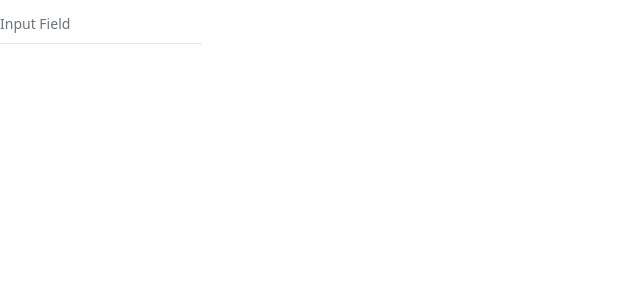
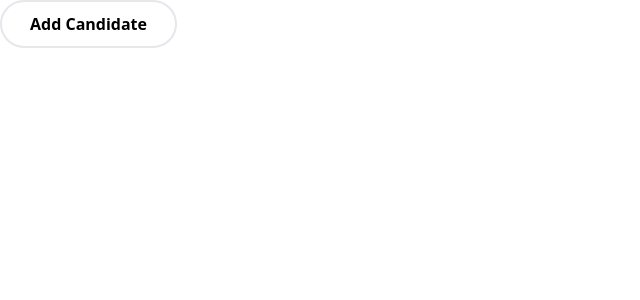
Before and after one commit to AlipsaSahooPS/LoginPage, a React (Vite) app: page / in a window 1280 px wide. Shown: the top 300 px of the page, without its empty margins (0-640 px from the left). Built offline with nearby package versions, Linux system fonts and the light colour scheme.

Commit message:
third commit

```diff
--- a/src/App.jsx
+++ b/src/App.jsx
@@ -7,13 +7,7 @@ const App = () => {
    return (
       <>
          {/* <FilledButton btnText="Click me" /> */}
-         <Input
-            width={30}
-            type="text"
-            lable="Input Field"
-            placeholder="Input Placeholder"
-         />
-         {/* <TransparentButton /> */}
+         <TransparentButton color="ps_black" />
       </>
       //remember I added custom colors in my tailwind config file, so you color names may differ
    );
--- a/src/Components/01Buttons/TransparentButton/TransparentButton.jsx
+++ b/src/Components/01Buttons/TransparentButton/TransparentButton.jsx
@@ -1,12 +1,10 @@
-const Button = () => {
+const Button = ({ color }) => {
+   // const backgroundIsBlack = backgroundColor === "black";
+   // const backgroundIsWhite = backgroundColor === "white";
    return (
       <>
          <button
-            className={`rounded-full ${
-               backgroundIsBlack ? "bg-white text-white" : "bg-black text-black"
-            } border ${
-               backgroundIsWhite ? "border-white" : ""
-            } font-semibold py-4 px-7`}
+            className={`rounded-full border-${color} text-${color} border-2 font-semibold py-4 px-7 w-50 h-12 flex items-center justify-center`}
          >
             Add Candidate
          </button>
--- a/tailwind.config.js
+++ b/tailwind.config.js
@@ -4,10 +4,10 @@ export default {
    theme: {
       extend: {
          colors: {
-            "ps-red": "#FE414D",
+            ps_red: "#FE414D",
             "ps-dark-grey": "#B4B4B4",
             "ps-light-grey": "#EEEEEE",
-            "ps-black": "#000000",
+            ps_black: "#000000",
          },
       },
    },
```
